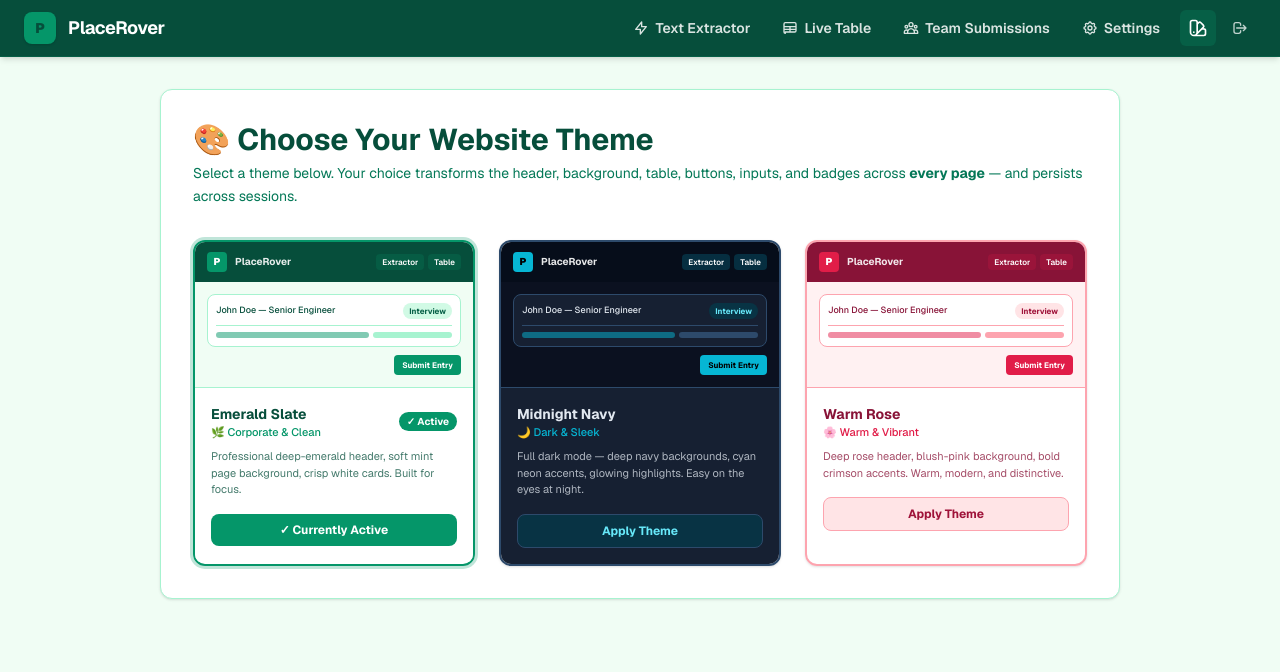
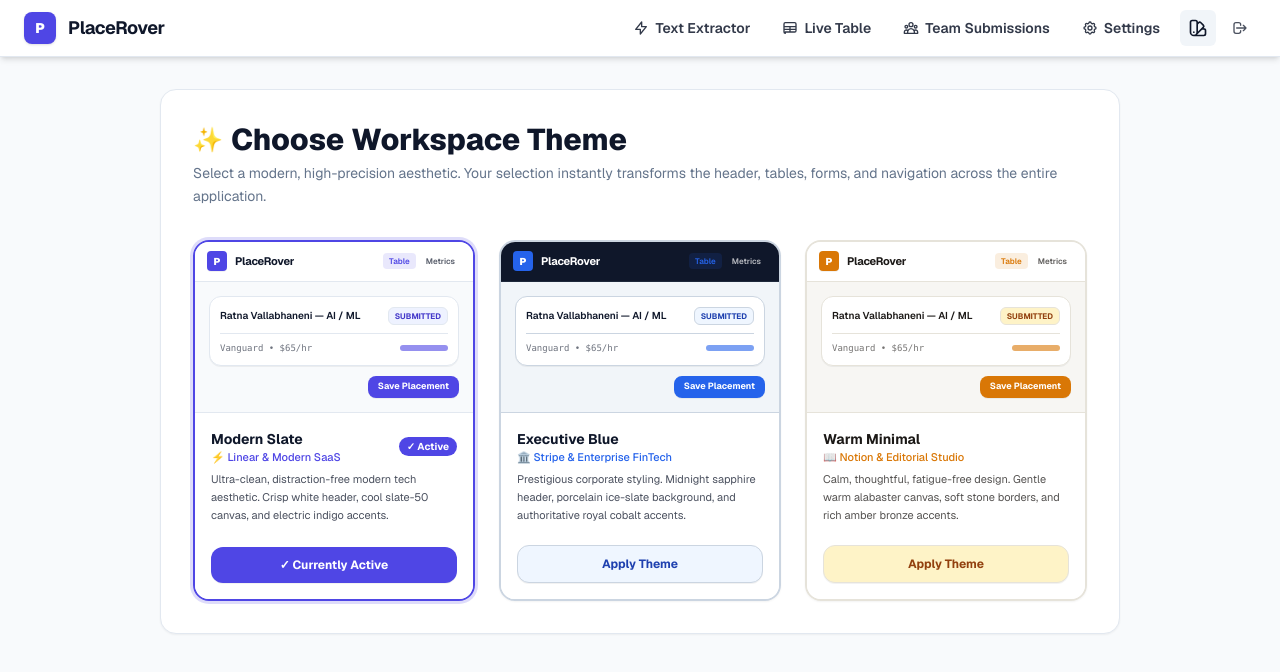
Before and after one commit to codexvista-debug/placehub, a Next.js app: page /themes in a window 1280 px wide. Shown: the top 672 px of the page. Built offline with nearby package versions, Linux system fonts and the light colour scheme.

Commit message:
Replace legacy themes with 3 modern professional light themes

```diff
--- a/app/components/Header.tsx
+++ b/app/components/Header.tsx
@@ -81,7 +81,7 @@ export default function Header() {
               className="w-8 h-8 rounded-lg font-black text-sm flex items-center justify-center shadow-sm transition-colors"
               style={{
                 backgroundColor: 'var(--color-header-logo-bg)',
-                color: 'var(--color-header-bg)',
+                color: '#ffffff',
               }}
             >
               P
--- a/app/context/ThemeContext.tsx
+++ b/app/context/ThemeContext.tsx
@@ -2,7 +2,7 @@
 
 import React, { createContext, useContext, useState, useEffect } from 'react';
 
-export type ThemeName = 'emerald' | 'navy' | 'rose';
+export type ThemeName = 'slate' | 'executive' | 'minimal';
 
 interface ThemeContextType {
   theme: ThemeName;
@@ -10,18 +10,22 @@ interface ThemeContextType {
 }
 
 const ThemeContext = createContext<ThemeContextType>({
-  theme: 'emerald',
+  theme: 'slate',
   setTheme: () => {},
 });
 
 export function ThemeProvider({ children }: { children: React.ReactNode }) {
-  const [theme, setThemeState] = useState<ThemeName>('emerald');
+  const [theme, setThemeState] = useState<ThemeName>('slate');
   const [mounted, setMounted] = useState(false);
 
   useEffect(() => {
     const saved = localStorage.getItem('placerover_theme') as ThemeName;
-    if (saved && ['emerald', 'navy', 'rose'].includes(saved)) {
+    if (saved && ['slate', 'executive', 'minimal'].includes(saved)) {
       setThemeState(saved);
+    } else {
+      // Clear out deprecated legacy themes if any
+      setThemeState('slate');
+      localStorage.setItem('placerover_theme', 'slate');
     }
     setMounted(true);
   }, []);
@@ -31,7 +35,7 @@ export function ThemeProvider({ children }: { children: React.ReactNode }) {
     localStorage.setItem('placerover_theme', newTheme);
   };
 
-  const activeTheme = mounted ? theme : 'emerald';
+  const activeTheme = mounted ? theme : 'slate';
 
   return (
     <ThemeContext.Provider value={{ theme: activeTheme, setTheme }}>
--- a/app/globals.css
+++ b/app/globals.css
@@ -5,116 +5,117 @@
    All themes are driven by CSS custom properties on [data-theme]
    ============================================================ */
 
-/* ---------- EMERALD (default) ----------
-   Aesthetic: Professional corporate green. Crisp white content
-   areas, deep emerald header, subtle mint background.
+/* ---------- 1. SLATE (Modern SaaS / Linear Inspired) ----------
+   Aesthetic: Ultra-clean, distraction-free modern tech aesthetic.
+   Crisp white header, cool slate canvas, electric indigo accents.
 */
-[data-theme="emerald"],
-[data-theme="emerald"] body {
-  --color-bg:           #f0fdf4;   /* mint-tinted page bg */
-  --color-surface:      #ffffff;   /* card / panel bg */
-  --color-surface-alt:  #ecfdf5;   /* subtle inner panel */
-  --color-border:       #a7f3d0;   /* emerald-200 */
-  --color-border-soft:  #d1fae5;   /* emerald-100 */
-  --color-text:         #064e3b;   /* emerald-900 */
-  --color-text-muted:   #047857;   /* emerald-700 */
+[data-theme="slate"],
+[data-theme="slate"] body,
+:root {
+  --color-bg:           #f8fafc;   /* slate-50 */
+  --color-surface:      #ffffff;   /* pure crisp white card */
+  --color-surface-alt:  #f1f5f9;   /* slate-100 */
+  --color-border:       #e2e8f0;   /* slate-200 */
+  --color-border-soft:  #f1f5f9;   /* slate-100 */
+  --color-text:         #0f172a;   /* slate-900 */
+  --color-text-muted:   #64748b;   /* slate-500 */
   --color-text-body:    #1e293b;   /* slate-800 */
-  --color-accent:       #059669;   /* emerald-600 */
-  --color-accent-hover: #047857;   /* emerald-700 */
+  --color-accent:       #4f46e5;   /* indigo-600 */
+  --color-accent-hover: #4338ca;   /* indigo-700 */
   --color-accent-text:  #ffffff;
-  --color-badge-bg:     #d1fae5;
-  --color-badge-text:   #065f46;
+  --color-badge-bg:     #eef2ff;   /* indigo-50 */
+  --color-badge-text:   #4338ca;   /* indigo-700 */
   --color-input-bg:     #ffffff;
-  --color-input-border: #a7f3d0;
-  --color-code-bg:      #d1fae5;
-  --color-header-bg:    #064e3b;   /* emerald-950 */
-  --color-header-border:#065f46;
-  --color-header-text:  #ffffff;
-  --color-header-logo-bg: #059669;
-  --color-header-active:#065f46;
-  --color-header-hover: #047857;
-  --color-table-head-bg:#064e3b;
-  --color-table-head-text:#ecfdf5;
-  --color-table-row-even:#f0fdf4;
-  --color-table-row-odd:#ffffff;
-  --color-table-row-hover:#dcfce7;
-  --color-table-border: #a7f3d0;
+  --color-input-border: #cbd5e1;   /* slate-300 */
+  --color-code-bg:      #f1f5f9;
+  --color-header-bg:    #ffffff;   /* crisp white modern header */
+  --color-header-border:#e2e8f0;   /* clean subtle border */
+  --color-header-text:  #0f172a;   /* dark slate typography */
+  --color-header-logo-bg: #4f46e5; /* indigo badge */
+  --color-header-active:#f1f5f9;   /* subtle slate pill */
+  --color-header-hover: #f8fafc;
+  --color-table-head-bg:#0f172a;   /* sleek slate-900 head */
+  --color-table-head-text:#f8fafc;
+  --color-table-row-even:#ffffff;
+  --color-table-row-odd:#f8fafc;
+  --color-table-row-hover:#f1f5f9;
+  --color-table-border: #e2e8f0;
   background-color: var(--color-bg);
   color: var(--color-text-body);
 }
 
-/* ---------- NAVY (Midnight Navy) ----------
-   Aesthetic: Sleek full dark mode. Deep navy everything,
-   cyan/indigo neon accents, glowing highlights.
+/* ---------- 2. EXECUTIVE (Stripe & FinTech Inspired) ----------
+   Aesthetic: Authoritative enterprise corporate design.
+   Deep midnight navy header, porcelain ice-slate canvas, royal sapphire accents.
 */
-[data-theme="navy"],
-[data-theme="navy"] body {
-  --color-bg:           #0b1120;   /* near-black navy */
-  --color-surface:      #162032;   /* dark navy card */
-  --color-surface-alt:  #1e2d42;   /* slightly lighter panel */
-  --color-border:       #2d4a6b;   /* muted blue-grey */
-  --color-border-soft:  #1e3a52;
-  --color-text:         #e2e8f0;   /* slate-200 */
-  --color-text-muted:   #94a3b8;   /* slate-400 */
-  --color-text-body:    #cbd5e1;   /* slate-300 */
-  --color-accent:       #06b6d4;   /* cyan-500 */
-  --color-accent-hover: #0891b2;   /* cyan-600 */
-  --color-accent-text:  #000000;
-  --color-badge-bg:     #083344;
-  --color-badge-text:   #67e8f9;   /* cyan-300 */
-  --color-input-bg:     #0f1e30;
-  --color-input-border: #2d4a6b;
-  --color-code-bg:      #1e2d42;
-  --color-header-bg:    #060d1a;   /* deepest navy */
-  --color-header-border:#1e3a52;
-  --color-header-text:  #e2e8f0;
-  --color-header-logo-bg: #06b6d4;
-  --color-header-active:#083344;
-  --color-header-hover: #162032;
-  --color-table-head-bg:#060d1a;
-  --color-table-head-text:#67e8f9;
-  --color-table-row-even:#0b1120;
-  --color-table-row-odd:#0f1829;
-  --color-table-row-hover:#162032;
-  --color-table-border: #2d4a6b;
+[data-theme="executive"],
+[data-theme="executive"] body {
+  --color-bg:           #f1f5f9;   /* cool porcelain slate-100 */
+  --color-surface:      #ffffff;   /* pure white card */
+  --color-surface-alt:  #f8fafc;   /* slate-50 */
+  --color-border:       #cbd5e1;   /* slate-300 */
+  --color-border-soft:  #e2e8f0;   /* slate-200 */
+  --color-text:         #0f172a;   /* slate-900 */
+  --color-text-muted:   #475569;   /* slate-600 */
+  --color-text-body:    #1e293b;   /* slate-800 */
+  --color-accent:       #2563eb;   /* blue-600 */
+  --color-accent-hover: #1d4ed8;   /* blue-700 */
+  --color-accent-text:  #ffffff;
+  --color-badge-bg:     #eff6ff;   /* blue-50 */
+  --color-badge-text:   #1e40af;   /* blue-800 */
+  --color-input-bg:     #ffffff;
+  --color-input-border: #cbd5e1;
+  --color-code-bg:      #e2e8f0;
+  --color-header-bg:    #0f172a;   /* deep executive sapphire header */
+  --color-header-border:#1e293b;
+  --color-header-text:  #f8fafc;   /* crisp white text */
+  --color-header-logo-bg: #2563eb; /* royal blue badge */
+  --color-header-active:#1e293b;
+  --color-header-hover: #334155;
+  --color-table-head-bg:#1e293b;   /* refined slate-800 head */
+  --color-table-head-text:#f8fafc;
+  --color-table-row-even:#ffffff;
+  --color-table-row-odd:#f8fafc;
+  --color-table-row-hover:#e2e8f0;
+  --color-table-border: #cbd5e1;
   background-color: var(--color-bg);
   color: var(--color-text-body);
 }
 
-/* ---------- ROSE (Warm Rose) ----------
-   Aesthetic: Warm, modern rose-pink theme. Blush backgrounds,
-   deep rose headers, vibrant pink accents.
+/* ---------- 3. MINIMAL (Notion / Warm Editorial) ----------
+   Aesthetic: Calming, human, sophisticated editorial look.
+   Warm alabaster background, warm stone typography, rich amber accents.
 */
-[data-theme="rose"],
-[data-theme="rose"] body {
-  --color-bg:           #fff1f2;   /* rose-50 */
-  --color-surface:      #ffffff;
-  --color-surface-alt:  #ffe4e6;   /* rose-100 */
-  --color-border:       #fda4af;   /* rose-300 */
-  --color-border-soft:  #ffe4e6;
-  --color-text:         #881337;   /* rose-900 */
-  --color-text-muted:   #be123c;   /* rose-700 */
-  --color-text-body:    #1e293b;
-  --color-accent:       #e11d48;   /* rose-600 */
-  --color-accent-hover: #be123c;   /* rose-700 */
+[data-theme="minimal"],
+[data-theme="minimal"] body {
+  --color-bg:           #f7f6f3;   /* Notion-style warm alabaster */
+  --color-surface:      #ffffff;   /* crisp white card */
+  --color-surface-alt:  #f0ede6;   /* warm subtle stone */
+  --color-border:       #e6e3da;   /* warm stone border */
+  --color-border-soft:  #efece4;
+  --color-text:         #1c1917;   /* warm stone-900 */
+  --color-text-muted:   #78716c;   /* stone-500 */
+  --color-text-body:    #292524;   /* stone-800 */
+  --color-accent:       #d97706;   /* warm amber-600 */
+  --color-accent-hover: #b45309;   /* amber-700 */
   --color-accent-text:  #ffffff;
-  --color-badge-bg:     #ffe4e6;
-  --color-badge-text:   #9f1239;
+  --color-badge-bg:     #fef3c7;   /* amber-100 */
+  --color-badge-text:   #92400e;   /* amber-800 */
   --color-input-bg:     #ffffff;
-  --color-input-border: #fda4af;
-  --color-code-bg:      #ffe4e6;
-  --color-header-bg:    #881337;   /* rose-900 */
-  --color-header-border:#9f1239;
-  --color-header-text:  #ffffff;
-  --color-header-logo-bg: #e11d48;
-  --color-header-active:#9f1239;
-  --color-header-hover: #be123c;
-  --color-table-head-bg:#881337;
-  --color-table-head-text:#ffe4e6;
-  --color-table-row-even:#fff1f2;
-  --color-table-row-odd:#ffffff;
-  --color-table-row-hover:#fecdd3;
-  --color-table-border: #fda4af;
+  --color-input-border: #d6d3cb;
+  --color-code-bg:      #ece8df;
+  --color-header-bg:    #ffffff;   /* warm clean white header */
+  --color-header-border:#e6e3da;
+  --color-header-text:  #1c1917;   /* warm stone typography */
+  --color-header-logo-bg: #d97706; /* amber logo badge */
+  --color-header-active:#f5f4ef;
+  --color-header-hover: #faf9f6;
+  --color-table-head-bg:#292524;   /* deep warm stone head */
+  --color-table-head-text:#f5f4ef;
+  --color-table-row-even:#ffffff;
+  --color-table-row-odd:#faf9f6;
+  --color-table-row-hover:#f0ede6;
+  --color-table-border: #e6e3da;
   background-color: var(--color-bg);
   color: var(--color-text-body);
 }
@@ -125,12 +126,12 @@
 body {
   font-family: var(--font-geist-sans), Arial, Helvetica, sans-serif;
   min-height: 100vh;
-  transition: background-color 0.3s ease, color 0.3s ease;
+  transition: background-color 0.25s ease, color 0.25s ease;
 }
 
 /* Smooth transitions for themed elements */
 *, *::before, *::after {
-  transition: background-color 0.25s ease, border-color 0.25s ease, color 0.15s ease;
+  transition: background-color 0.2s ease, border-color 0.2s ease, color 0.15s ease;
 }
 
 /* ============================================================
--- a/app/themes/page.tsx
+++ b/app/themes/page.tsx
@@ -9,6 +9,8 @@ const themes: {
   tagline: string;
   desc: string;
   headerColor: string;
+  headerBorder: string;
+  headerTextColor: string;
   bgColor: string;
   cardBg: string;
   cardBorder: string;
@@ -19,49 +21,55 @@ const themes: {
   previewText: string;
 }[] = [
   {
-    id: 'emerald',
-    name: 'Emerald Slate',
-    tagline: '🌿 Corporate & Clean',
-    desc: 'Professional deep-emerald header, soft mint page background, crisp white cards. Built for focus.',
-    headerColor: '#064e3b',
-    bgColor: '#f0fdf4',
+    id: 'slate',
+    name: 'Modern Slate',
+    tagline: '⚡ Linear & Modern SaaS',
+    desc: 'Ultra-clean, distraction-free modern tech aesthetic. Crisp white header, cool slate-50 canvas, and electric indigo accents.',
+    headerColor: '#ffffff',
+    headerBorder: '#e2e8f0',
+    headerTextColor: '#0f172a',
+    bgColor: '#f8fafc',
     cardBg: '#ffffff',
-    cardBorder: '#a7f3d0',
-    accentColor: '#059669',
+    cardBorder: '#e2e8f0',
+    accentColor: '#4f46e5',
     accentText: '#ffffff',
-    badgeBg: '#d1fae5',
-    badgeText: '#065f46',
-    previewText: '#064e3b',
+    badgeBg: '#eef2ff',
+    badgeText: '#4338ca',
+    previewText: '#0f172a',
   },
   {
-    id: 'navy',
-    name: 'Midnight Navy',
-    tagline: '🌙 Dark & Sleek',
-    desc: 'Full dark mode — deep navy backgrounds, cyan neon accents, glowing highlights. Easy on the eyes at night.',
-    headerColor: '#060d1a',
-    bgColor: '#0b1120',
-    cardBg: '#162032',
-    cardBorder: '#2d4a6b',
-    accentColor: '#06b6d4',
-    accentText: '#000000',
-    badgeBg: '#083344',
-    badgeText: '#67e8f9',
-    previewText: '#e2e8f0',
+    id: 'executive',
+    name: 'Executive Blue',
+    tagline: '🏛️ Stripe & Enterprise FinTech',
+    desc: 'Prestigious corporate styling. Midnight sapphire header, porcelain ice-slate background, and authoritative royal cobalt accents.',
+    headerColor: '#0f172a',
+    headerBorder: '#1e293b',
+    headerTextColor: '#ffffff',
+    bgColor: '#f1f5f9',
+    cardBg: '#ffffff',
+    cardBorder: '#cbd5e1',
+    accentColor: '#2563eb',
+    accentText: '#ffffff',
+    badgeBg: '#eff6ff',
+    badgeText: '#1e40af',
+    previewText: '#0f172a',
   },
   {
-    id: 'rose',
-    name: 'Warm Rose',
-    tagline: '🌸 Warm & Vibrant',
-    desc: 'Deep rose header, blush-pink background, bold crimson accents. Warm, modern, and distinctive.',
-    headerColor: '#881337',
-    bgColor: '#fff1f2',
+    id: 'minimal',
+    name: 'Warm Minimal',
+    tagline: '📖 Notion & Editorial Studio',
+    desc: 'Calm, thoughtful, fatigue-free design. Gentle warm alabaster canvas, soft stone borders, and rich amber bronze accents.',
+    headerColor: '#ffffff',
+    headerBorder: '#e6e3da',
+    headerTextColor: '#1c1917',
+    bgColor: '#f7f6f3',
     cardBg: '#ffffff',
-    cardBorder: '#fda4af',
-    accentColor: '#e11d48',
+    cardBorder: '#e6e3da',
+    accentColor: '#d97706',
     accentText: '#ffffff',
-    badgeBg: '#ffe4e6',
-    badgeText: '#9f1239',
-    previewText: '#881337',
+    badgeBg: '#fef3c7',
+    badgeText: '#92400e',
+    previewText: '#1c1917',
   },
 ];
 
@@ -71,16 +79,19 @@ export default function ThemesPage() {
   return (
     <div className="p-4 sm:p-8 max-w-5xl mx-auto font-[family-name:var(--font-geist-sans)]">
       <div
-        className="p-6 sm:p-8 rounded-xl shadow-sm border flex flex-col gap-8 theme-surface theme-border"
+        className="p-6 sm:p-8 rounded-2xl shadow-xs border flex flex-col gap-8 theme-surface theme-border"
       >
         {/* Header */}
         <div>
-          <h1 className="text-2xl sm:text-3xl font-bold theme-text flex items-center gap-3">
-            🎨 Choose Your Website Theme
+          <div className="flex items-center gap-2">
+            <span className="text-2xl">✨</span>
+            <h1 className="text-2xl sm:text-3xl font-extrabold theme-text">
+              Choose Workspace Theme
             </h1>
-          <p className="text-sm theme-text-muted mt-1 leading-relaxed">
-            Select a theme below. Your choice transforms the header, background, table, buttons, inputs, and badges
-            across <strong>every page</strong> — and persists across sessions.
+          </div>
+          <p className="text-xs sm:text-sm theme-text-muted mt-1 leading-relaxed">
+            Select a modern, high-precision aesthetic. Your selection instantly transforms the header, tables, forms,
+            and navigation across the entire application.
           </p>
         </div>
 
@@ -92,31 +103,39 @@ export default function ThemesPage() {
               <div
                 key={t.id}
                 onClick={() => setTheme(t.id)}
-                className="rounded-xl border-2 cursor-pointer transition-all flex flex-col gap-0 shadow-sm hover:shadow-lg overflow-hidden"
+                className="rounded-2xl border-2 cursor-pointer transition-all flex flex-col gap-0 shadow-xs hover:shadow-md overflow-hidden"
                 style={{
                   borderColor: isSelected ? t.accentColor : t.cardBorder,
-                  boxShadow: isSelected ? `0 0 0 3px ${t.accentColor}40` : '',
+                  boxShadow: isSelected ? `0 0 0 3px ${t.accentColor}30` : '',
                 }}
               >
-                {/* Preview: header bar */}
+                {/* Preview: Header Bar */}
                 <div
-                  className="h-10 flex items-center px-3 gap-2"
-                  style={{ backgroundColor: t.headerColor }}
+                  className="h-10 flex items-center px-3 gap-2 border-b"
+                  style={{
+                    backgroundColor: t.headerColor,
+                    borderColor: t.headerBorder,
+                    color: t.headerTextColor,
+                  }}
                 >
                   {/* Fake logo */}
                   <div
-                    className="w-5 h-5 rounded font-black text-[10px] flex items-center justify-center"
+                    className="w-5 h-5 rounded font-black text-[10px] flex items-center justify-center shadow-2xs"
                     style={{ backgroundColor: t.accentColor, color: t.accentText }}
                   >
                     P
                   </div>
-                  <span className="text-[10px] font-bold text-white opacity-90">PlaceRover</span>
+                  <span className="text-[11px] font-bold tracking-tight">PlaceRover</span>
                   <div className="ml-auto flex gap-1">
-                    {['Extractor', 'Table'].map((label) => (
+                    {['Table', 'Metrics'].map((label, idx) => (
                       <span
                         key={label}
                         className="text-[8px] px-1.5 py-0.5 rounded font-semibold"
-                        style={{ backgroundColor: `${t.accentColor}33`, color: 'white' }}
+                        style={{
+                          backgroundColor: idx === 0 ? `${t.accentColor}20` : 'transparent',
+                          color: idx === 0 ? t.accentColor : t.headerTextColor,
+                          opacity: idx === 0 ? 1 : 0.7,
+                        }}
                       >
                         {label}
                       </span>
@@ -124,60 +143,68 @@ export default function ThemesPage() {
                   </div>
                 </div>
 
-                {/* Preview: body */}
+                {/* Preview: Body Canvas */}
                 <div
-                  className="p-3 flex flex-col gap-2"
+                  className="p-3.5 flex flex-col gap-2.5"
                   style={{ backgroundColor: t.bgColor }}
                 >
                   {/* Fake card */}
                   <div
-                    className="rounded-lg p-2 border flex flex-col gap-1.5"
+                    className="rounded-xl p-2.5 border shadow-2xs flex flex-col gap-2"
                     style={{ backgroundColor: t.cardBg, borderColor: t.cardBorder }}
                   >
                     {/* Fake table row */}
                     <div className="flex items-center justify-between">
-                      <span className="text-[9px] font-medium" style={{ color: t.previewText }}>
-                        John Doe — Senior Engineer
+                      <span className="text-[10px] font-semibold" style={{ color: t.previewText }}>
+                        Ratna Vallabhaneni — AI / ML
                       </span>
                       <span
-                        className="text-[8px] px-1.5 py-0.5 rounded-full font-bold"
-                        style={{ backgroundColor: t.badgeBg, color: t.badgeText }}
+                        className="text-[8px] px-1.5 py-0.5 rounded-md font-bold border"
+                        style={{
+                          backgroundColor: t.badgeBg,
+                          color: t.badgeText,
+                          borderColor: t.cardBorder,
+                        }}
                       >
-                        Interview
+                        SUBMITTED
                       </span>
                     </div>
+
                     <div
                       className="h-px w-full"
                       style={{ backgroundColor: t.cardBorder }}
                     />
+
+                    <div className="flex items-center justify-between">
+                      <span className="text-[9px] opacity-60 font-mono" style={{ color: t.previewText }}>
+                        Vanguard • $65/hr
+                      </span>
                       <div className="flex gap-1">
                         <div
-                        className="h-1.5 rounded-full flex-1"
-                        style={{ backgroundColor: t.accentColor, opacity: 0.5 }}
-                      />
-                      <div
-                        className="h-1.5 rounded-full w-1/3"
-                        style={{ backgroundColor: t.cardBorder }}
+                          className="h-1.5 w-12 rounded-full"
+                          style={{ backgroundColor: t.accentColor, opacity: 0.6 }}
                         />
                       </div>
                     </div>
+                  </div>
 
-                  {/* Fake button */}
+                  {/* Fake action button */}
                   <div className="flex justify-end">
                     <span
-                      className="text-[8px] px-2 py-1 rounded font-bold"
+                      className="text-[9px] px-2.5 py-1 rounded-lg font-bold shadow-2xs"
                       style={{ backgroundColor: t.accentColor, color: t.accentText }}
                     >
-                      Submit Entry
+                      Save Placement
                     </span>
                   </div>
                 </div>
 
-                {/* Card footer */}
+                {/* Card Footer Details */}
                 <div
-                  className="p-4 flex flex-col gap-1 border-t"
+                  className="p-4 flex flex-col gap-1.5 border-t flex-1 justify-between"
                   style={{ backgroundColor: t.cardBg, borderColor: t.cardBorder }}
                 >
+                  <div>
                     <div className="flex items-center justify-between">
                       <div>
                         <h3 className="font-bold text-sm" style={{ color: t.previewText }}>
@@ -196,16 +223,17 @@ export default function ThemesPage() {
                         </span>
                       )}
                     </div>
-                  <p className="text-[11px] mt-1" style={{ color: t.previewText, opacity: 0.75 }}>
+                    <p className="text-[11px] mt-1.5 leading-relaxed" style={{ color: t.previewText, opacity: 0.75 }}>
                       {t.desc}
                     </p>
+                  </div>
 
                   <button
                     onClick={(e) => {
                       e.stopPropagation();
                       setTheme(t.id);
                     }}
-                    className="mt-3 w-full py-2 rounded-lg text-xs font-bold transition-all"
+                    className="mt-3.5 w-full py-2.5 rounded-xl text-xs font-bold transition-all cursor-pointer shadow-2xs"
                     style={
                       isSelected
                         ? { backgroundColor: t.accentColor, color: t.accentText }
```
Lines whose indentation alone changed are shown as unchanged.
